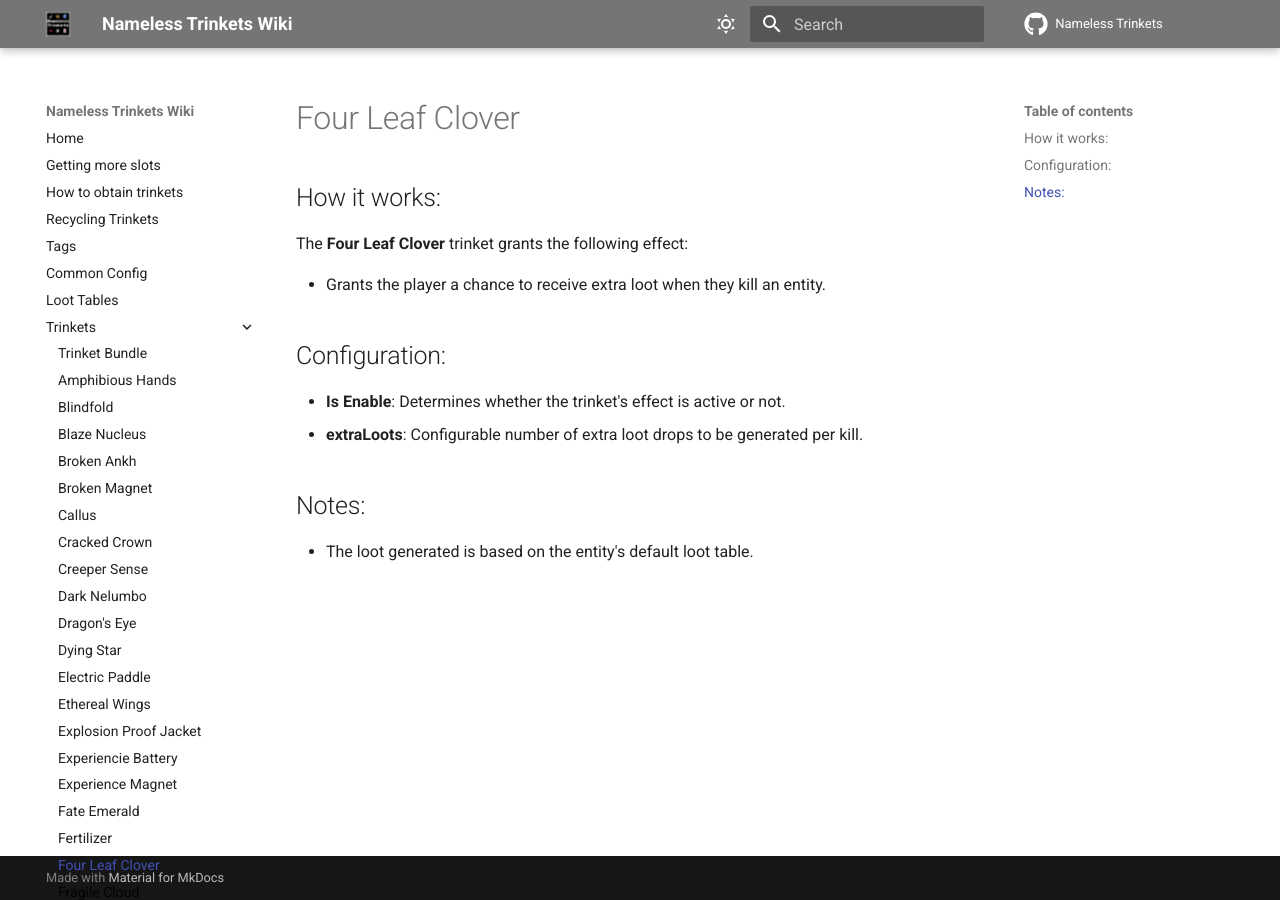
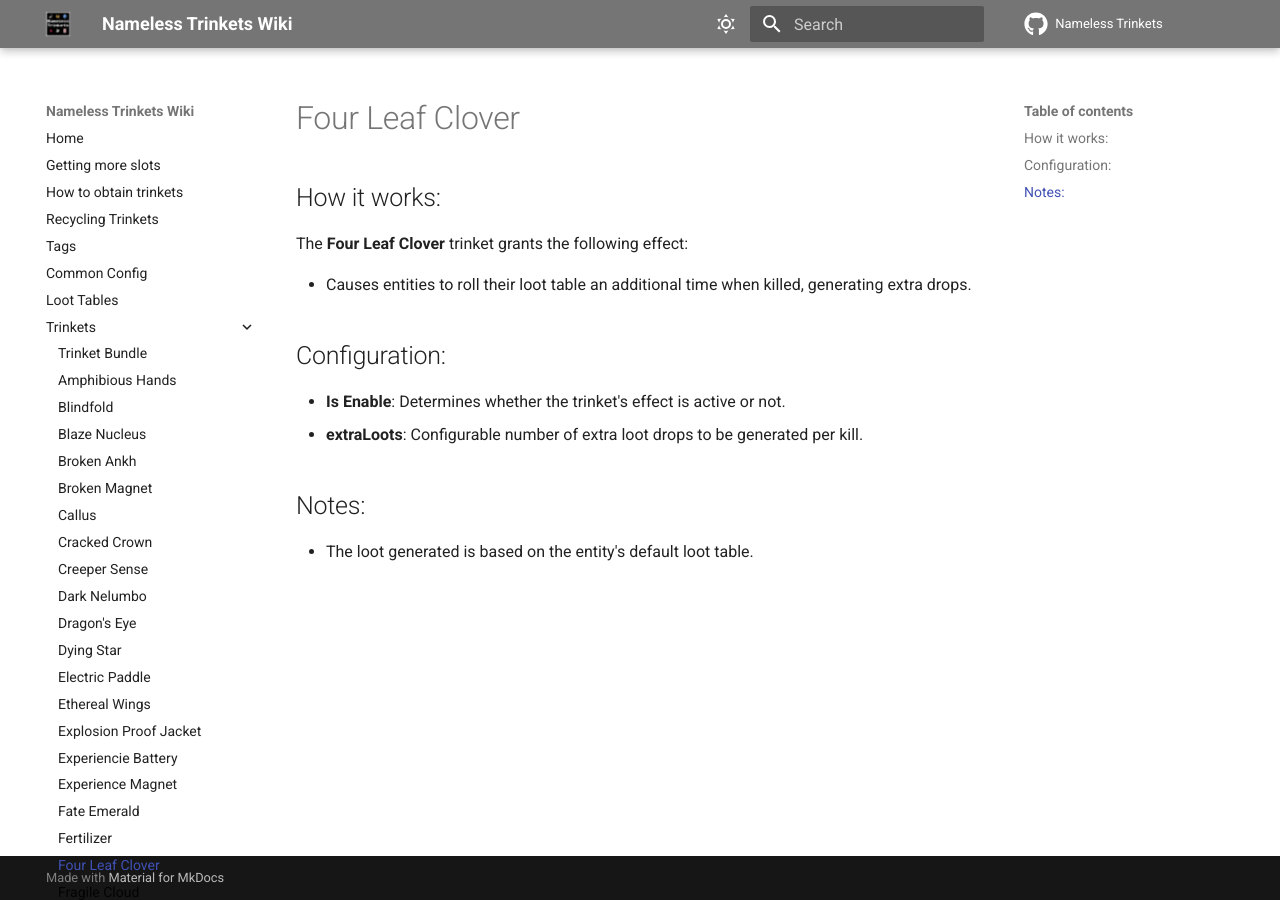
Before and after one commit to Cozary/Nameless-Trinkets, an MkDocs documentation site: the page built from docs/trinkets/four_leaf_clover.md, in a window 1280 px wide. Built offline with MkDocs 1.6.1 and Material for MkDocs 9.7.7, drawn with Linux system fonts in a browser that asks for light colours; comment, search, counter and statistics services are not loaded.

Commit message:
[Four Leaf Clover] Description corrected

```diff
--- a/docs/trinkets/four_leaf_clover.md
+++ b/docs/trinkets/four_leaf_clover.md
@@ -3,7 +3,7 @@
 ## How it works:
 The **Four Leaf Clover** trinket grants the following effect:
 
-- Grants the player a chance to receive extra loot when they kill an entity.
+- Causes entities to roll their loot table an additional time when killed, generating extra drops.
 
 ## Configuration:
 - **Is Enable**: Determines whether the trinket's effect is active or not.
```
